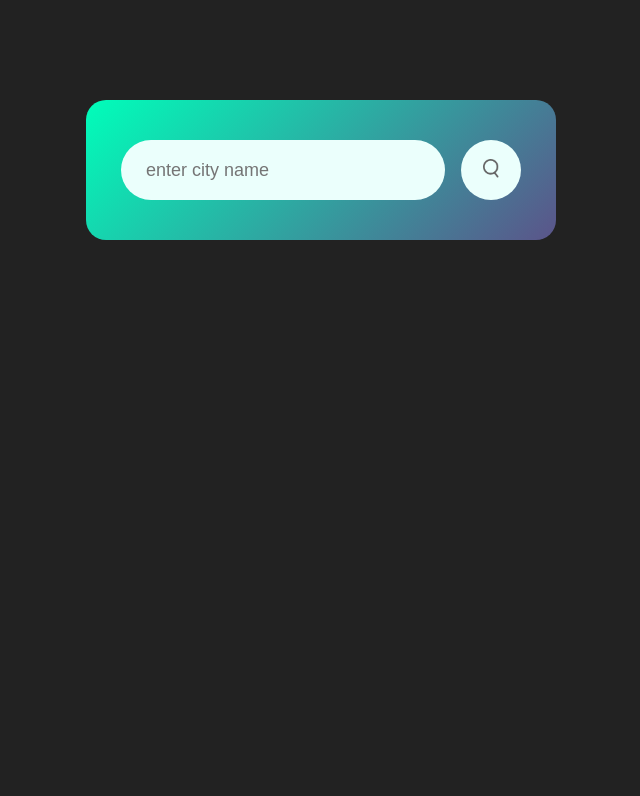
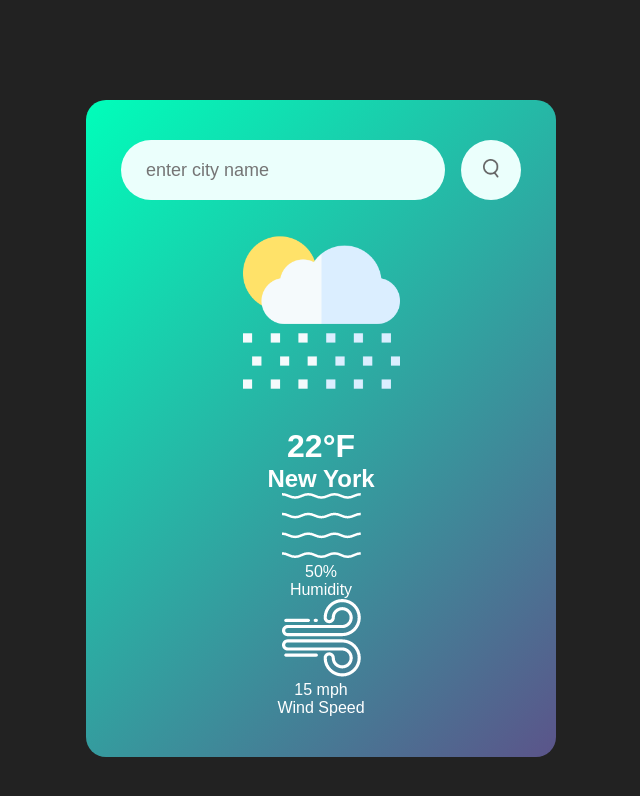
Before and after one commit to clw79/Weather_App, a plain HTML site: page index.html in a window 1280 px wide. Shown: the whole page, without its empty margins (319-959 px from the left). Drawn offline with Linux system fonts and the light colour scheme.

Commit message:
html for remaining weather card

```diff
--- a/index.html
+++ b/index.html
@@ -11,7 +11,28 @@
     <div class="card">
       <div class="search">
         <input type="text" placeholder="enter city name" spellcheck="false" />
-        <button><img src="images/search.png" alt="" /></button>
+        <button><img src="images/search.png" /></button>
+      </div>
+      <div class="weather">
+        <img src="images/rain.png" class="weather-icon" />
+        <h1 class="temp">22°F</h1>
+        <h2 class="city">New York</h2>
+        <div class="details">
+          <div class="col">
+            <img src="images/humidity.png" />
+            <div>
+              <p class="humidity">50%</p>
+              <p>Humidity</p>
+            </div>
+          </div>
+          <div class="col">
+            <img src="images/wind.png" />
+            <div>
+              <p class="wind">15 mph</p>
+              <p>Wind Speed</p>
+            </div>
+          </div>
+        </div>
       </div>
     </div>
     <script src="app.js"></script>
```
